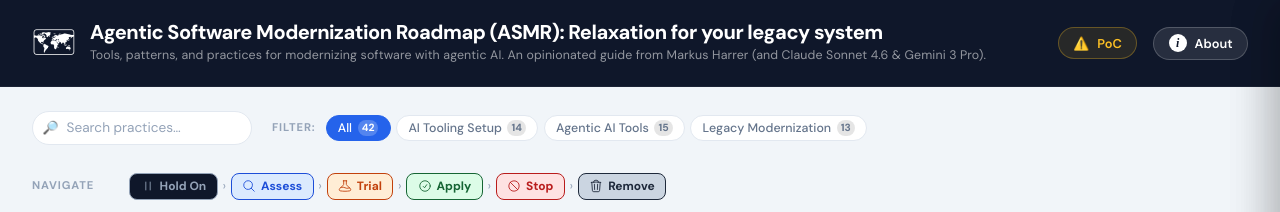
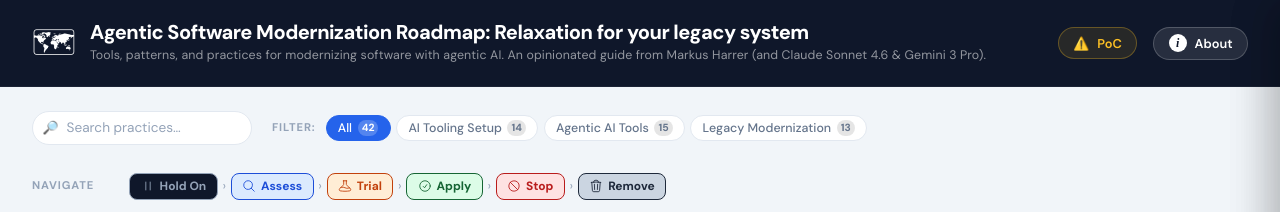
Before and after one commit to feststelltaste/asmr, a Jekyll site: the page built from index.html, in a window 1280 px wide and 900 px high. Shown: the top 212 px of the window. Built offline with Jekyll 4.4.1, drawn with Linux system fonts in a browser that asks for light colours.

Commit message:
remove asmr

```diff
--- a/_config.yml
+++ b/_config.yml
@@ -1,4 +1,4 @@
-title: "Agentic Software Modernization Roadmap (ASMR): Relaxation for your legacy system"
+title: "Agentic Software Modernization Roadmap: Relaxation for your legacy system"
 description: "Tools, patterns, and practices for modernizing software with agentic AI. An opinionated guide from Markus Harrer (and Claude Sonnet 4.6 &  Gemini 3 Pro)."
 url: ""
 baseurl: "/asmr"
```
